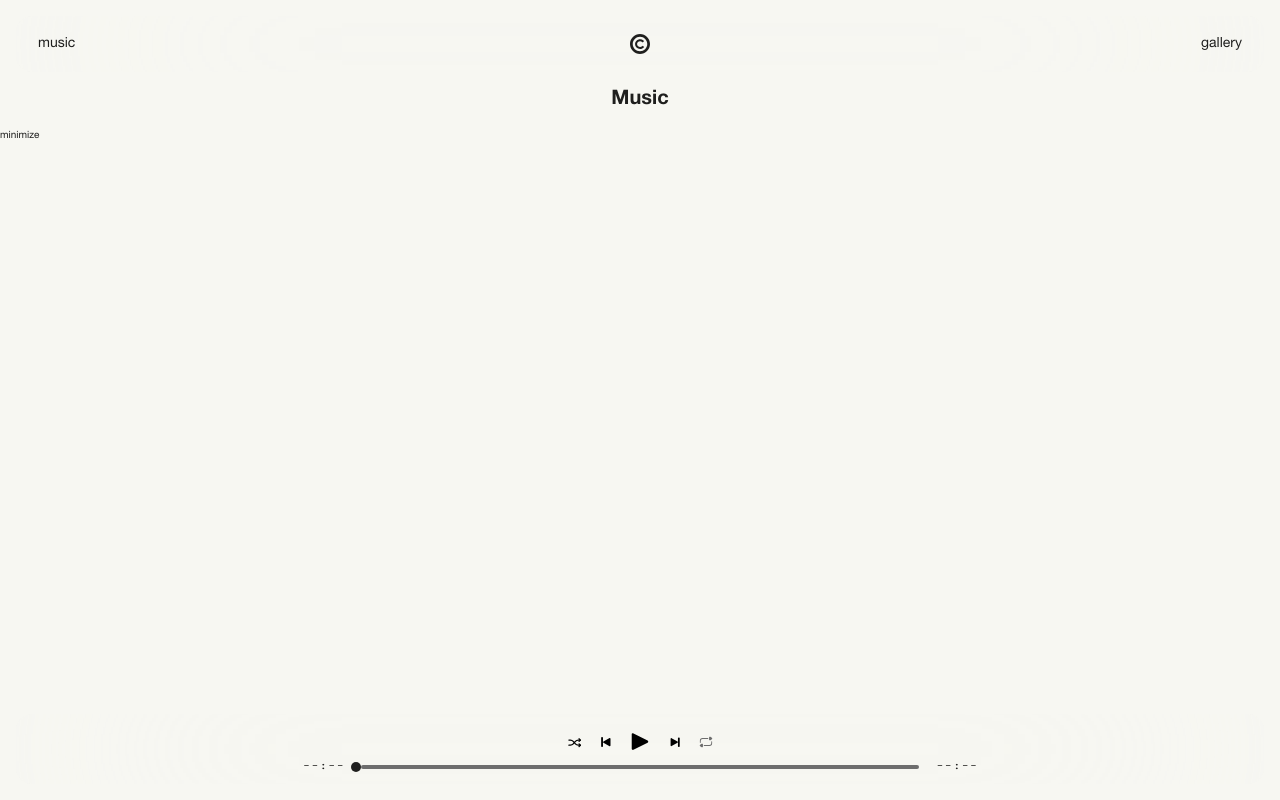
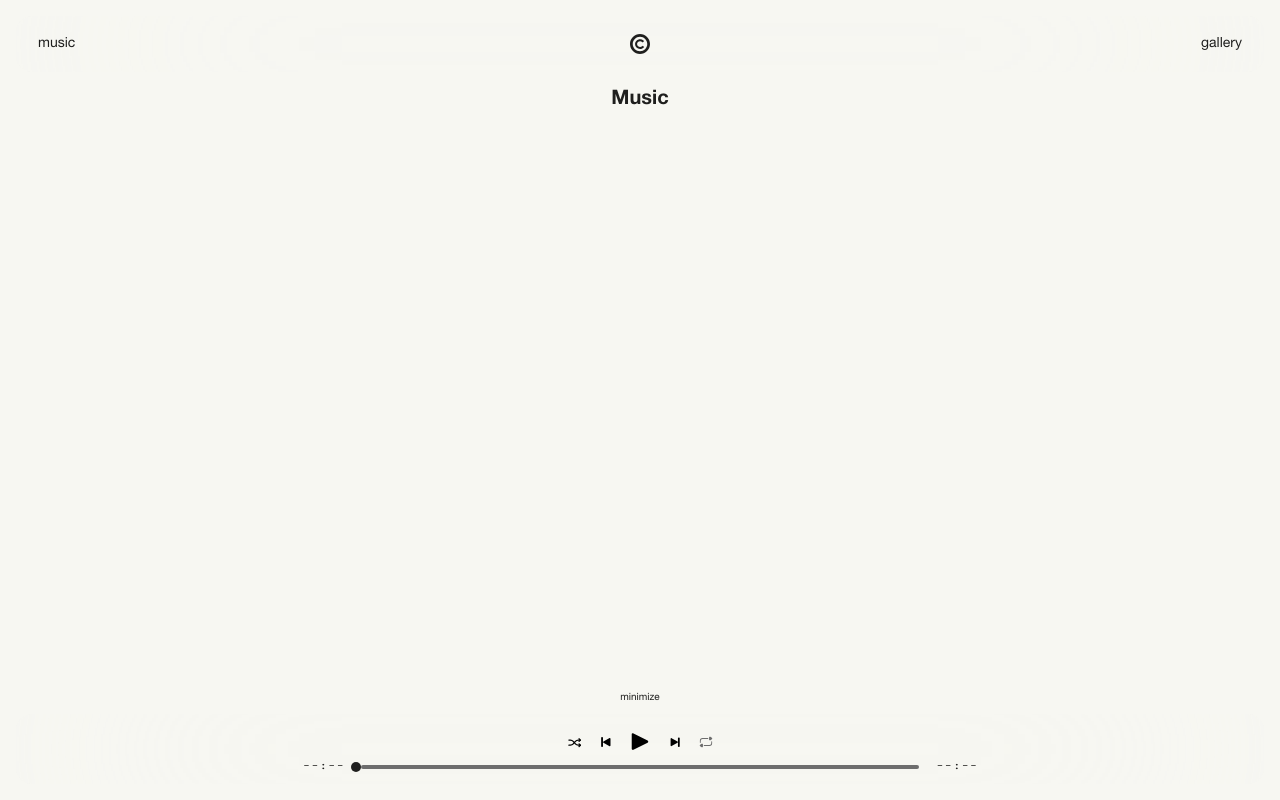
Before and after one commit to jimmydagumjr/catharsis, a React (Vite) app: page /music in a window 1280 px wide. Built offline with nearby package versions, Linux system fonts and the light colour scheme.

Commit message:
fixed the minimize component for the audio player; properly minimizes with graphics acceleration

```diff
--- a/src/assets/css/MusicPlayer.module.css
+++ b/src/assets/css/MusicPlayer.module.css
@@ -18,17 +18,38 @@
     left: 0;
     right: 0;
     z-index: 100;
-    transition: .2s cubic-bezier(.5,0,.5,1);
+    transition: 0.2s cubic-bezier(.5, 0, .5, 1);
+    will-change: transform;
 }
 
 .minimized {
-    opacity: 0;
+    transform: translateY(100%);
     overflow: hidden;
-    transition: .2s cubic-bezier(.5,0,.5,1);
+    transition: 0.2s cubic-bezier(.5, 0, .5, 1);
     pointer-events: none;
 }
 
-button, input[type="submit"], input[type="reset"] {
+.minButtonContainer {
+    position: fixed;
+    display: flex;
+    flex-direction: column;
+    align-items: center;
+    justify-content: center;
+    bottom: 10.2rem;
+    left: 0;
+    right: 0;
+    z-index: 101;
+    transition: bottom 0.2s ease;
+}
+
+.minButton {
+    position: fixed;
+    height: 1.4rem;
+}
+
+button,
+input[type="submit"],
+input[type="reset"] {
     background: none;
     color: inherit;
     border: none;
--- a/src/components/MusicPlayer.jsx
+++ b/src/components/MusicPlayer.jsx
@@ -3,7 +3,6 @@ import MusicPlayerCSS from "./../assets/css/MusicPlayer.module.css"
 import AudioPlayer, { RHAP_UI } from "react-h5-audio-player"
 import './../assets/css/AudioPlayer.scss'
 import customIcons, { ShuffleButton } from "./../assets/svgs/CustomIcons.jsx"
-// import { motion, useAnimation } from "framer-motion"
 
 const MusicPlayer = () => {
     // ignore for now will be used in volume controls; reference to audio file
@@ -16,9 +15,21 @@ const MusicPlayer = () => {
     }
     return (
         <div>
-            <button onClick={handleToggleMinimize}>minimize</button>
+            <div className={MusicPlayerCSS.minButtonContainer}
+                style={{ bottom: isMinimized ? '1.4rem' : '10.2rem' }}
+            >
+                <button
+                    className={MusicPlayerCSS.minButton}
+                    onClick={handleToggleMinimize}
+                >
+                    minimize
+                </button>
+            </div>
             <div>
-                <MusicPlayerContainer playerRef={playerRef} className={`${MusicPlayerCSS.playerContainer} ${isMinimized ? MusicPlayerCSS.minimized : ''}`} />
+                <MusicPlayerContainer
+                    playerRef={playerRef}
+                    className={`${MusicPlayerCSS.playerContainer} ${isMinimized ? MusicPlayerCSS.minimized : ''}`}
+                />
             </div>
         </div>
     )
```
Lines whose indentation alone changed are shown as unchanged.
